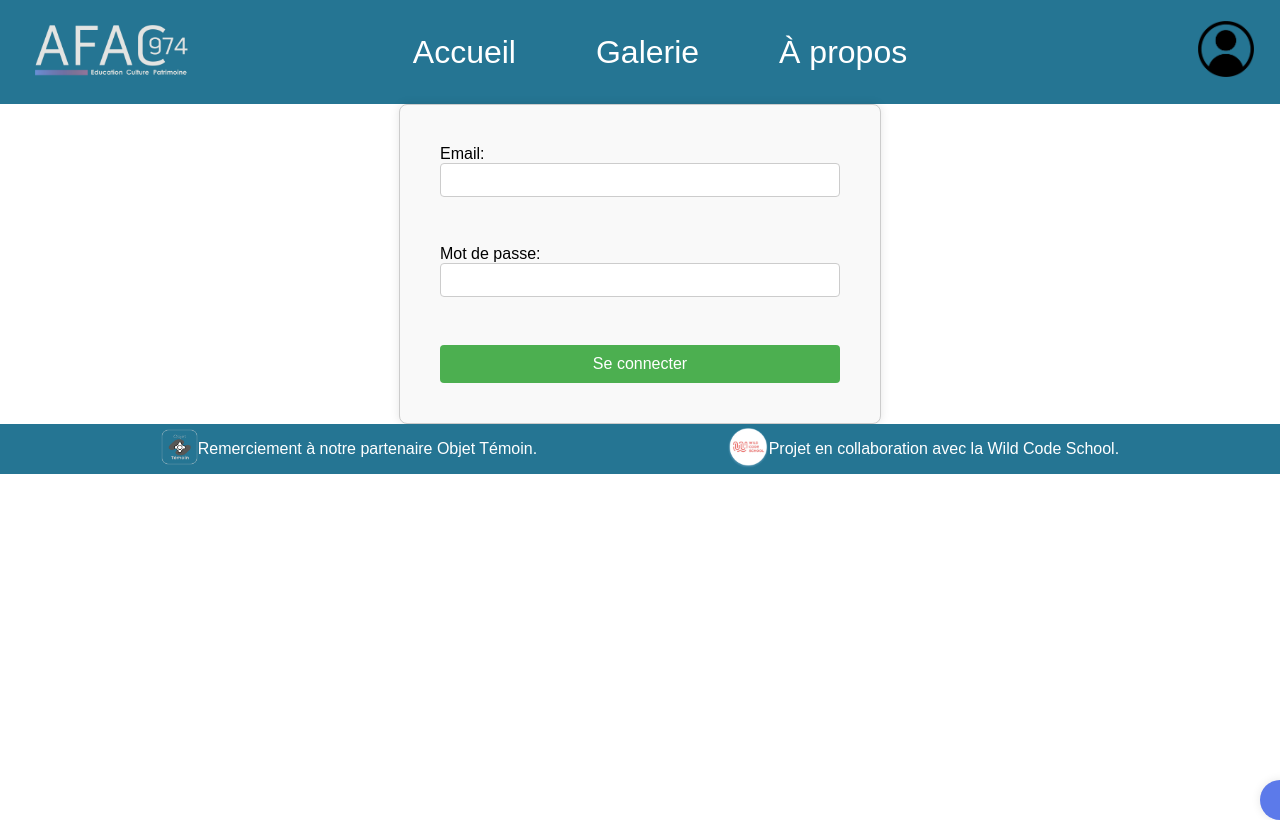
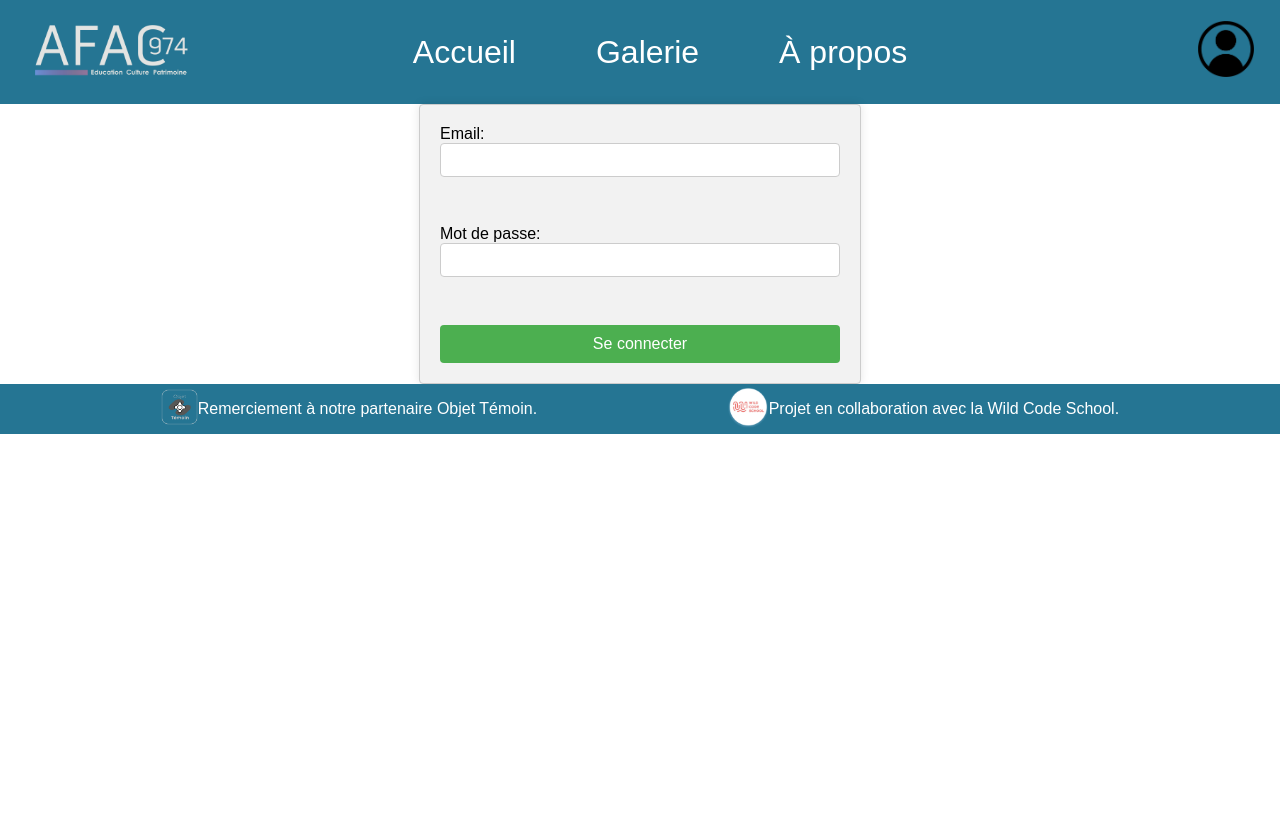
Before and after one commit to WildCodeSchool/2023-02-JS-Lille-project-3-groupe1, a React (Vite) app in the folder frontend/: page /login in a window 1280 px wide. Built offline with nearby package versions, Linux system fonts and the light colour scheme.

Commit message:
change name file

```diff
--- a/frontend/src/App.jsx
+++ b/frontend/src/App.jsx
@@ -6,8 +6,8 @@
 import Account from "./page/Account/Account";
 import Authors from "./page/Author/Author";
 import GaleriePG from "./page/Galerie/Galeriepg";
-import UserForm from "./page/formulaire inscription/Formulaire_inscription";
-import LoginForm from "./page/form_connection/form_connection";
+import FormLogin from "./page/FormLogin/FormLogin";
+import FormInscription from "./page/FormInscription/FormInscription";
 
 export default function App() {
   const [activeTab, setActiveTab] = useState("favoris");
@@ -26,9 +26,9 @@
           <Route path="/" element={<Home />} />
           <Route path="/apropos" element="" />
           <Route path="/galerie" element={<GaleriePG />} />
-          <Route path="/apropos" element={<UserForm />} />
           <Route path="/authors" element={<Authors />} />
-          <Route path="/login" element={<LoginForm />} />
+          <Route path="/login" element={<FormLogin />} />
+          <Route path="/register" element={<FormInscription />} />
           <Route
             path="/account/favoris"
             element={
--- a/frontend/src/page/form_connection/form_connection.jsx
+++ b/frontend/src/page/FormInscription/FormInscription.jsx
@@ -1,11 +1,12 @@
 import React, { useState } from "react";
 import axios from "axios";
-import "./form_connection.scss";
+import "./FormInscription.scss";
 
-function LoginForm() {
+function FormInscription() {
   const [formData, setFormData] = useState({
+    name: "",
     mail: "",
-    hashedPassword: "",
+    password: "",
   });
 
   const handleChange = (event) => {
@@ -16,23 +17,33 @@
     event.preventDefault();
 
     axios
-      .post("http://localhost:5000/login", formData)
+      .post("http://localhost:5000/users", formData)
       .then(() => {
-        // console.log("Requête réussie :", response);
         // Réinitialiser le formulaire après soumission réussie
         setFormData({
+          name: "",
           mail: "",
-          hashedPassword: "",
+          password: "",
         });
       })
-      .catch((error) => {
-        console.error("Erreur lors de la requête :", error);
-      });
+      .catch();
   };
 
   return (
     <div className="container">
       <form onSubmit={handleSubmit}>
+        <label>
+          Nom:
+          <input
+            type="text"
+            name="name"
+            value={formData.name}
+            onChange={handleChange}
+            required
+          />
+        </label>
+
+        <br />
         <label>
           Email:
           <input
@@ -48,17 +59,17 @@
           Mot de passe:
           <input
             type="password"
-            name="hashedPassword"
-            value={formData.hashedPassword}
+            name="password"
+            value={formData.password}
             onChange={handleChange}
             required
           />
         </label>
         <br />
-        <button type="submit">Se connecter</button>
+        <button type="submit">Enregistrer</button>
       </form>
     </div>
   );
 }
 
-export default LoginForm;
+export default FormInscription;
--- a/frontend/src/page/formulaire inscription/Formulaire_inscription.jsx
+++ b/frontend/src/page/FormLogin/FormLogin.jsx
@@ -1,12 +1,11 @@
 import React, { useState } from "react";
 import axios from "axios";
-import "./Formulaire_inscription.scss";
+import "./FormLogin.scss";
 
-function UserForm() {
+function FormLogin() {
   const [formData, setFormData] = useState({
-    name: "",
     mail: "",
-    password: "",
+    hashedPassword: "",
   });
 
   const handleChange = (event) => {
@@ -17,33 +16,23 @@
     event.preventDefault();
 
     axios
-      .post("http://localhost:5000/users", formData)
+      .post("http://localhost:5000/login", formData)
       .then(() => {
+        // console.log("Requête réussie :", response);
         // Réinitialiser le formulaire après soumission réussie
         setFormData({
-          name: "",
           mail: "",
-          password: "",
+          hashedPassword: "",
         });
       })
-      .catch();
+      .catch((error) => {
+        console.error("Erreur lors de la requête :", error);
+      });
   };
 
   return (
     <div className="container">
       <form onSubmit={handleSubmit}>
-        <label>
-          Nom:
-          <input
-            type="text"
-            name="name"
-            value={formData.name}
-            onChange={handleChange}
-            required
-          />
-        </label>
-
-        <br />
         <label>
           Email:
           <input
@@ -59,17 +48,17 @@
           Mot de passe:
           <input
             type="password"
-            name="password"
-            value={formData.password}
+            name="hashedPassword"
+            value={formData.hashedPassword}
             onChange={handleChange}
             required
           />
         </label>
         <br />
-        <button type="submit">Enregistrer</button>
+        <button type="submit">Se connecter</button>
       </form>
     </div>
   );
 }
 
-export default UserForm;
+export default FormLogin;
--- a/frontend/src/page/form_connection/form_connection.scss
+++ b/frontend/src/page/FormLogin/FormLogin.scss
@@ -40,29 +40,3 @@
 button:hover {
   background-color: #4969c1;
 }
-
-.container:before {
-  content: "";
-  position: absolute;
-  top: -20px;
-  left: -20px;
-  width: 40px;
-  height: 40px;
-  background-color: #5c7aea;
-  border-radius: 50%;
-  box-shadow: 0px 0px 10px rgba(0, 0, 0, 0.1);
-  z-index: -1;
-}
-
-.container:after {
-  content: "";
-  position: absolute;
-  bottom: -20px;
-  right: -20px;
-  width: 40px;
-  height: 40px;
-  background-color: #5c7aea;
-  border-radius: 50%;
-  box-shadow: 0px 0px 10px rgba(0, 0, 0, 0.1);
-  z-index: -1;
-}
--- a/frontend/src/page/Galerie/Galerie.scss
+++ b/frontend/src/page/Galerie/Galerie.scss
@@ -1,21 +1,3 @@
-@import "./src/variable.scss";
-
-body {
-  width: 100vw;
-}
-.galleryContainer {
-  height: 10vw;
-  margin: 20px;
-}
-.imageContainer {
-  display: flex;
-  flex-direction: column;
-  flex-wrap: wrap;
-  gap: 80px;
-}
-.imageContainer > img {
-  width: 20px;
-}
 @import "./src/variable.scss";
 
 .galleryContainer {
```
Also changed, not shown: frontend/src/page/FormInscription/FormInscription.scss (renamed from frontend/src/page/formulaire inscription/Formulaire_inscription.scss).
